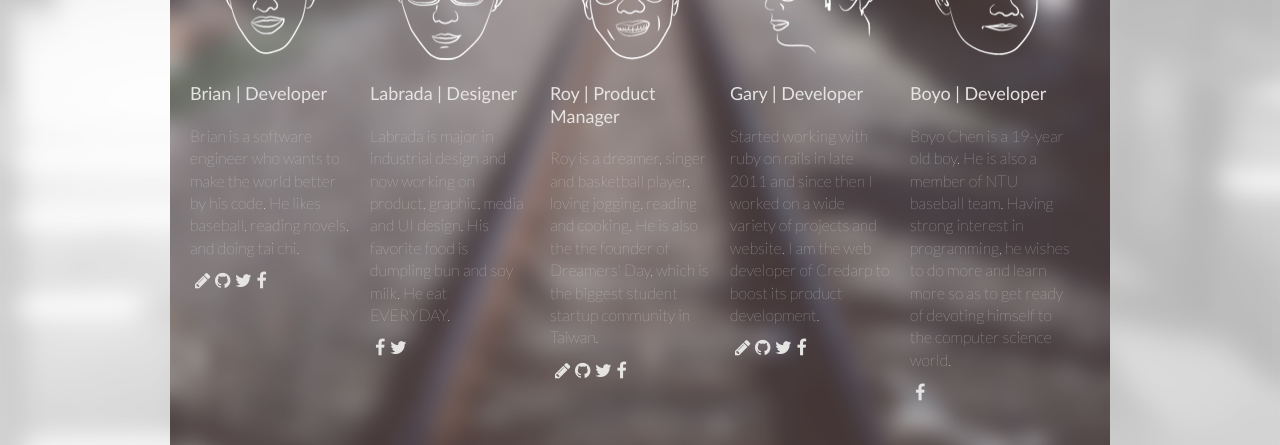
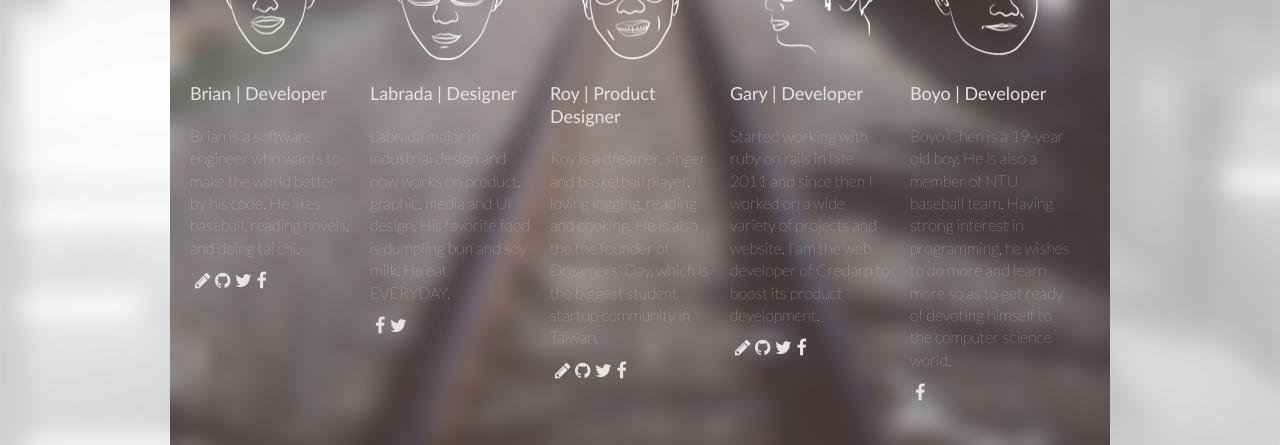
Before and after one commit to roykunglin/credarp, a Jekyll site: the page built from index.html, in a window 1280 px wide. Shown: the part 1138-1583 px from the top of the page. Built offline with Jekyll 4.4.1, drawn with Linux system fonts in a browser that asks for light colours; nearby versions of some CDN libraries; Markdown is read by kramdown in place of the engine named in the settings; the list of posts is cut into pages by our own code; comment, search, counter and statistics services are not loaded; part of the change alters nothing that is shown.

Commit message:
_config.yml, update info

```diff
--- a/_config.yml
+++ b/_config.yml
@@ -23,7 +23,7 @@ members:
         class: "fa-facebook"
   - title: "Labrada | Designer"
     image: "web_head_labrada.png"
-    bio: "Labrada is major in industrial design and now working on product, graphic, media and UI design. His favorite food is dumpling bun and soy milk. He eat EVERYDAY."
+    bio: "Labrada  major in industrial design and now works on product, graphic, media and UI design. His favorite food is dumpling bun and soy milk. He eat EVERYDAY."
     links:
       - title: "Facebook"
         url: "https://www.facebook.com/labrada.chang"
@@ -31,7 +31,7 @@ members:
       - title: "Twitter"
         url: "http://twitter.com/labradachang"
         class: "fa-twitter"
-  - title: "Roy | Product Manager"
+  - title: "Roy | Product Designer"
     image: "web_head_roy.png"
     bio: "Roy is a dreamer, singer and basketball player, loving jogging, reading and cooking. He is also the the founder of Dreamers' Day, which is the biggest student startup community in Taiwan. "
     links:
@@ -71,12 +71,26 @@ members:
         url: "https://www.facebook.com/profile.php?id=100001421548102"
         class: "fa-facebook"
 works:
-  - title: "elbum - web"
+  - title: "elbum - Web"
     description: "elbum is an analytic tool for sport teams to track, collect and organize their statistics."
     url: "http://elbum.in"
     urlname: "http://elbum.in"
     image: "elbumweb.png"
-
+  - title: "elbum - iOS App"
+    description: "The best tracking stats App for basketball. We design the a great app UI to make tracking easy."
+    url: "http://elbum.in"
+    urlname: "http://elbum.in"
+    image: "elbumapp.jpg"
+  - title: "Wine App"
+    description: "This app is designed for tasting wine and dicovering recipe."
+    url:
+    urlname:
+    image: "wineapp.png"
+  - title: "台灣眼科教授醫學會"
+    description: "Taiwan Academy of Ophthalmology (TWAO)"
+    url:
+    urlname:
+    image: "eye.png"
 ## settings
 
 permalink: /blog/:year/:month/:day/:title/
```
